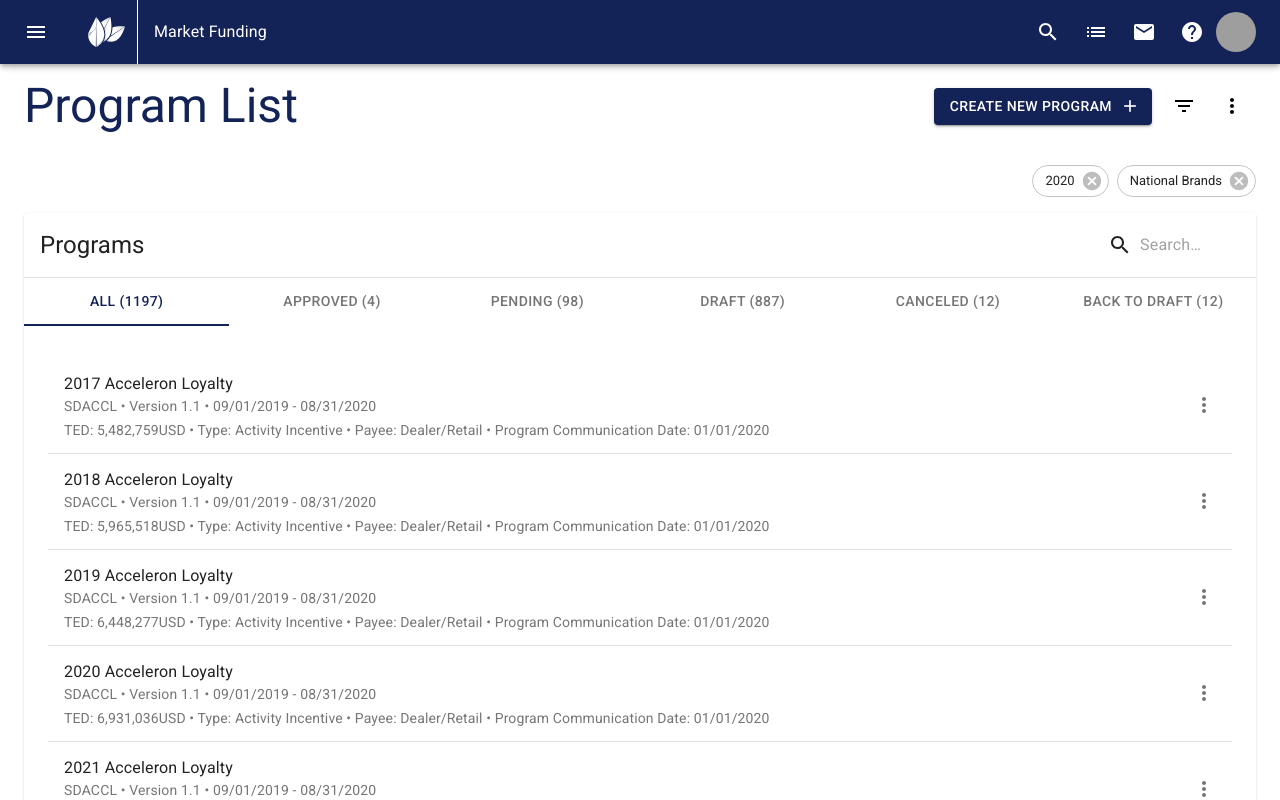
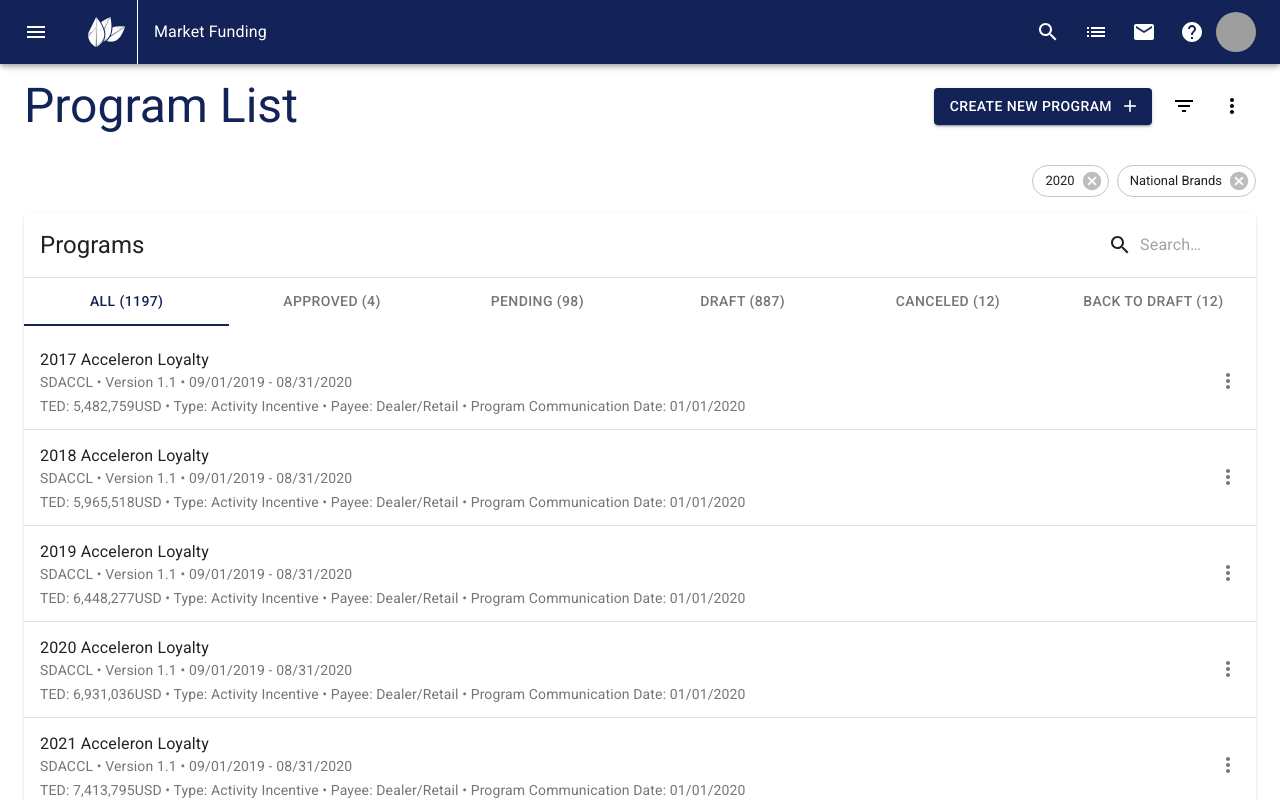
Before and after one commit to stephen-salyer/testingDART, a React (Create React App) app: page / in a window 1280 px wide. Shown: the top 800 px of the page. Built offline with nearby package versions, Linux system fonts and the light colour scheme; grey boxes are pictures that could not be loaded.

Commit message:
no padding in program list TabPanel

```diff
--- a/src/Components/ProgramListBody.js
+++ b/src/Components/ProgramListBody.js
@@ -102,6 +102,11 @@ const useStyles = makeStyles({
       width: '12ch',
     },
   },
+  tab: {
+    '& .MuiBox-root': {
+      padding: '0px',
+    },
+  },
 });
 
 const TabPanel = (props) => {
@@ -166,37 +171,37 @@ const ProgramListBody = () => {
               <Tab label="Canceled (12)" {...a11yProps(4)} />
               <Tab label="Back to Draft (12)" {...a11yProps(5)} />
             </Tabs>
-            <TabPanel value={value} index={0}>
+            <TabPanel value={value} index={0} classes={{root: classes.tab}}>
               <ProgramListItemsAll />
               <div>
                 <Pagination count={10} color="secondary" />
               </div>
             </TabPanel>
-            <TabPanel value={value} index={1}>
+            <TabPanel value={value} index={1} classes={{root: classes.tab}}>
               <ProgramListItemsApproved />
               <div>
                 <Pagination count={1} color="secondary" />
               </div>
             </TabPanel>
-            <TabPanel value={value} index={2}>
+            <TabPanel value={value} index={2} classes={{root: classes.tab}}>
               <ProgramListItemsPending />
               <div>
                 <Pagination count={10} color="secondary" />
               </div>
             </TabPanel>
-            <TabPanel value={value} index={3}>
+            <TabPanel value={value} index={3} classes={{root: classes.tab}}>
               <ProgramListItemsDraft />
               <div>
                 <Pagination count={10} color="secondary" />
               </div>
             </TabPanel>
-            <TabPanel value={value} index={4}>
+            <TabPanel value={value} index={4} classes={{root: classes.tab}}>
               <ProgramListItemsCanceled />
               <div>
                 <Pagination count={2} color="secondary" />
               </div>
             </TabPanel>
-            <TabPanel value={value} index={5}>
+            <TabPanel value={value} index={5} classes={{root: classes.tab}}>
               <ProgramListItemsBackToDraft />
               <div>
                 <Pagination count={2} color="secondary" />
--- a/src/Components/ProgramListFilter.js
+++ b/src/Components/ProgramListFilter.js
@@ -2,7 +2,6 @@ import React from 'react';
 import clsx from 'clsx';
 import {makeStyles} from '@material-ui/core/styles';
 import Drawer from '@material-ui/core/Drawer';
-import Divider from '@material-ui/core/Divider';
 import Button from '@material-ui/core/Button';
 import {FilterList} from '@material-ui/icons';
 import IconButton from '@material-ui/core/IconButton';
@@ -119,7 +118,6 @@ export default function TemporaryDrawer() {
           label="2021"
         />
         <Chip
-          onClick={handleClick}
           className={classes.chipPadding}
           label="2020"
           onClick={handleClick}
```
